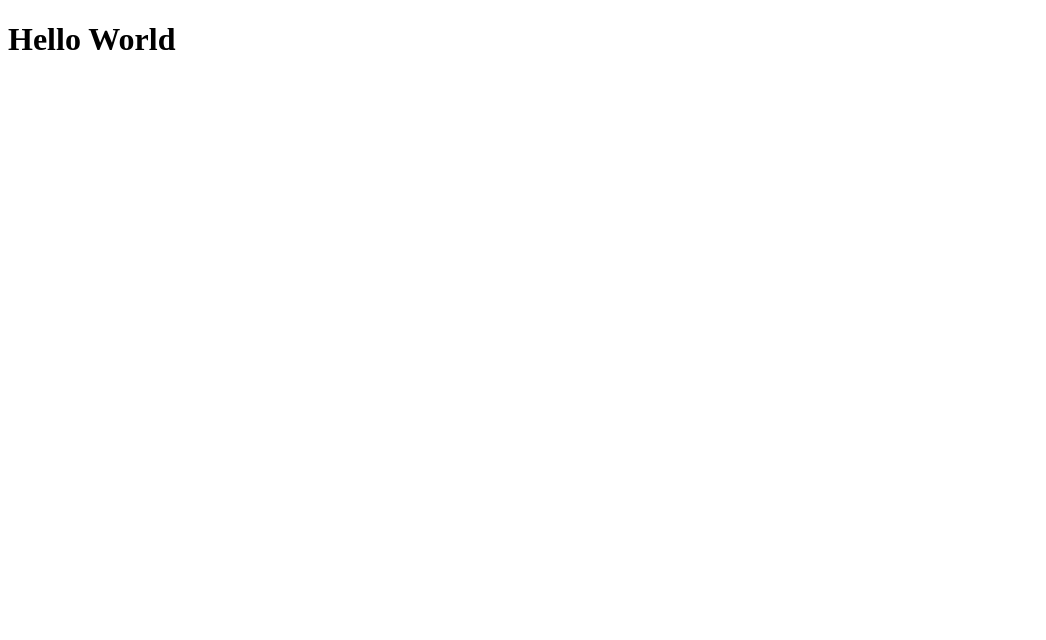
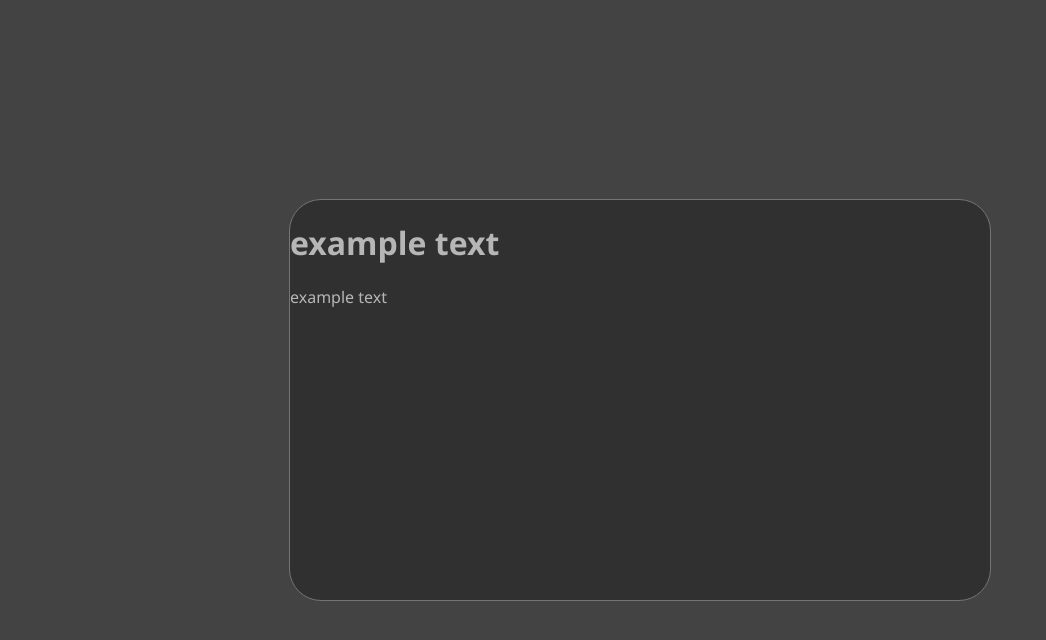
Before and after one commit to ex0Rift/flashcards, a website: page public/index.html in a window 1280 px wide. Shown: the whole page, without its empty margins (0-1046 px from the left). Drawn offline with Linux system fonts and the light colour scheme.

Commit message:
addition  of the flashcard in the centre of display

```diff
--- a/public/index.html
+++ b/public/index.html
@@ -3,11 +3,16 @@
     <head>
         <meta charset="utf-8">
         <title>Flashcards</title>
-        <meta name="viewport" content="width=device-width, initial-scale=1">
-        <link rel="stylesheet" href="">
+        <meta name="description" content="">
+        <link rel="stylesheet" href="style.css">
+
     </head>
     <body>
-        <h1>Hello World</h1>
-        <script src="" async defer></script>
+        <div class="card">
+            <h1 id="title">example text</h1>
+            <p id="info">example text</p>
+
+        </div>
+        <script src=""  defer></script>
     </body>
 </html>
--- /dev/null
+++ b/public/style.css
@@ -0,0 +1,26 @@
+body{
+    font-family: 'Segoe UI', Tahoma, Geneva, Verdana, sans-serif;
+
+    background-color: #434343;
+    color: #ffffff;
+
+    height: 100vh;
+
+    overflow: hidden;
+
+}
+
+.card{
+    position: absolute;
+    top: 50%;
+    left: 50%;
+    transform: translate(-50%, -50%);
+
+    background-color: #303030;
+    color: #b6b6b6;
+    border:solid 1px #747474;
+    border-radius: 32px;
+
+    width: 700px;
+    height: 400px;
+}
```
